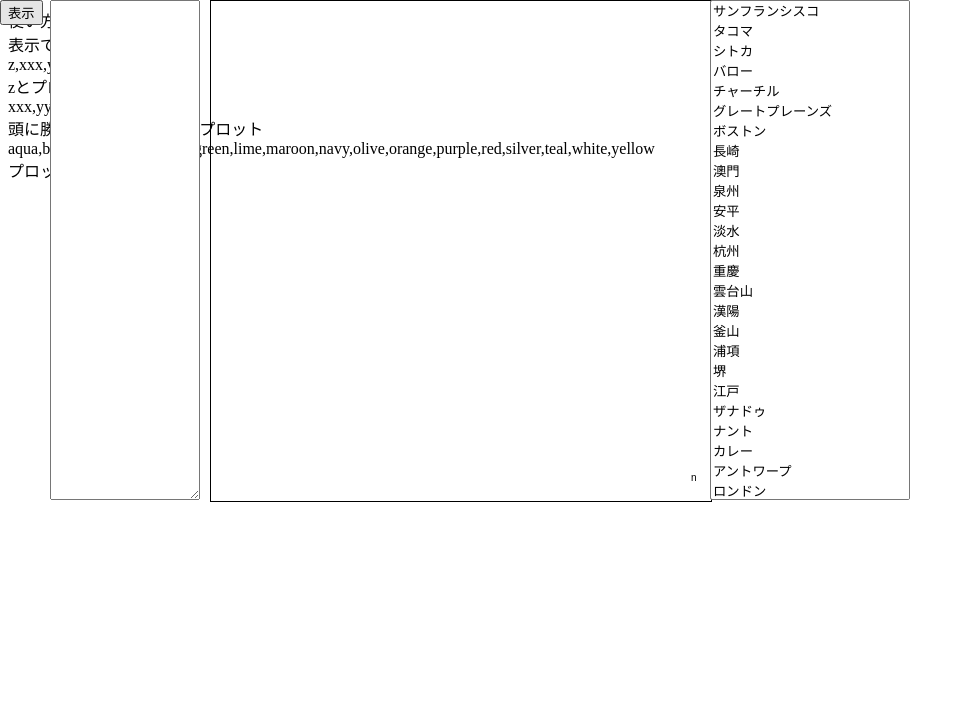
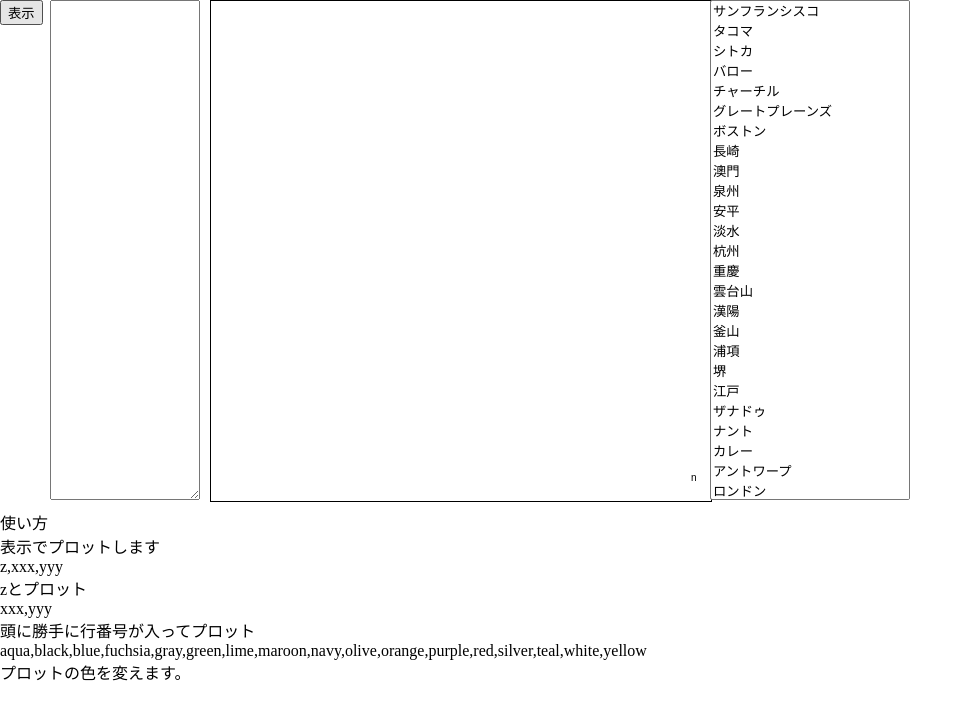
Before and after one commit to teamdodogames/dol_tool, a plain HTML site: page prot.HTML in a window 1280 px wide. Shown: the whole page, without its empty margins (0-973 px from the left). Drawn offline with Linux system fonts and the light colour scheme.

Commit message:
Update prot.HTML

```diff
--- a/prot.HTML
+++ b/prot.HTML
@@ -19,6 +19,10 @@
         position: absolute; left: 710px; top: 0px;
         width:200px;height:500px;
       }
+      #readme{
+        position: absolute; left: 0px; top: 510px;
+        width:900px;
+      }
       div.floatnone {
         float: left;
         vertical-align:top;
@@ -26,6 +30,8 @@
     </style>
 
 </head>
+<body>
+<div>
 <button id="plot" >表示</button>
 <textarea id="points" ></textarea>
 <canvas id="myCanvas" width="500" height="500"></canvas>
@@ -240,7 +246,8 @@
   <option value="テ,5952,960" class="ユーラシア極東部">ティクシ</option>
   <option value="ペ,7324,2428" class="ユーラシア極東部">ペトロパブロフスク</option>
 </select>
-<div>
+</div>
+<div id="readme" >
     使い方<br/>
     表示でプロットします<br/>
     z,xxx,yyy<br/>
@@ -250,6 +257,7 @@ xxx,yyy<br/>
     aqua,black,blue,fuchsia,gray,green,lime,maroon,navy,olive,orange,purple,red,silver,teal,white,yellow<br/>
     プロットの色を変えます。<br/>
     </div>
+</body>
 <script>
   var canvas = document.getElementById("myCanvas");
   var ctx = canvas.getContext("2d");
```
Lines whose indentation alone changed are shown as unchanged.
